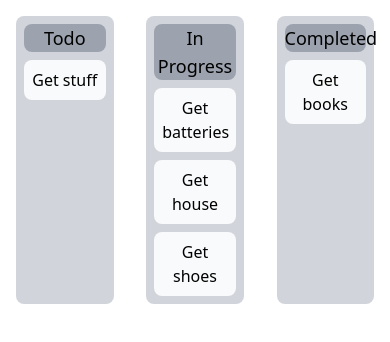
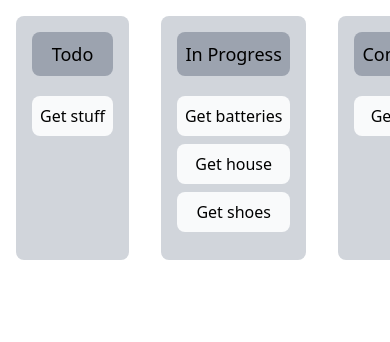
Before and after one commit to GeoBrodas/react-beautiful-dnd-nextjs, a Next.js app: page / in a window 390 px wide. Shown: the top 342 px of the page. Built offline with nearby package versions, Linux system fonts and the light colour scheme.

Commit message:
add responsive scroll-bar on small screens, and fix droppable area issue

```diff
--- a/components/ToDoColoumn.js
+++ b/components/ToDoColoumn.js
@@ -55,22 +55,22 @@ function ToDoColoumn({ tasks }) {
   }
 
   return (
-    <div className="flex justify-between">
+    <div className="flex justify-between overflow-scroll md:scrollbar-hide">
       <DragDropContext onDragEnd={onDragHandler}>
         {_.map(state, (data, key) => {
           return (
             <div
               key={key}
-              className="m-4 text-center w-1/4 bg-gray-300 rounded-lg p-2"
+              className="m-4 px-4 text-center w-1/2 md:w-1/4 bg-gray-300 rounded-lg p-2"
             >
-              <p className="text-lg font-medium bg-gray-400 rounded-lg">
+              <p className="text-lg my-2 px-2 py-2 whitespace-nowrap font-medium bg-gray-400 rounded-lg">
                 {data.title}
               </p>
 
               <Droppable droppableId={key}>
-                {(provided) => (
+                {(provided, snapshot) => (
                   <ul
-                    className="list-none space-y-2"
+                    className="list-none space-y-2 my-5"
                     {...provided.droppableProps}
                     ref={provided.innerRef}
                   >
@@ -78,6 +78,9 @@ function ToDoColoumn({ tasks }) {
                       <TaskCard key={item.id} index={index} details={item} />
                     ))}
                     {provided.placeholder}
+                    {data.items.length === 0 && !snapshot.isDraggingOver && (
+                      <li className="text-gray-50">Yay way to go 🚀</li>
+                    )}
                   </ul>
                 )}
               </Droppable>
--- a/components/ui/TaskCard.js
+++ b/components/ui/TaskCard.js
@@ -8,9 +8,9 @@ function TaskCard({ index, details }) {
           ref={provided.innerRef}
           {...provided.draggableProps}
           {...provided.dragHandleProps}
-          className={`p-2 mt-2 ${
+          className={`p-2 whitespace-nowrap mt-2 ${
             snapshot.isDragging ? 'bg-gray-200' : 'bg-gray-50'
-          } rounded-lg`}
+          } rounded-lg list-none`}
           // on dragging - changes the background color
         >
           {details.name}
--- a/package.json
+++ b/package.json
@@ -14,6 +14,7 @@
     "react": "17.0.2",
     "react-beautiful-dnd": "^13.1.0",
     "react-dom": "17.0.2",
+    "tailwind-scrollbar-hide": "^1.0.3",
     "uuid": "^8.3.2"
   },
   "devDependencies": {
--- a/tailwind.config.js
+++ b/tailwind.config.js
@@ -8,5 +8,5 @@ module.exports = {
   variants: {
     extend: {},
   },
-  plugins: [],
+  plugins: [require('tailwind-scrollbar-hide')],
 };
```
Also changed, not shown: 1 other file (tests, documents, lock files or other folders).
